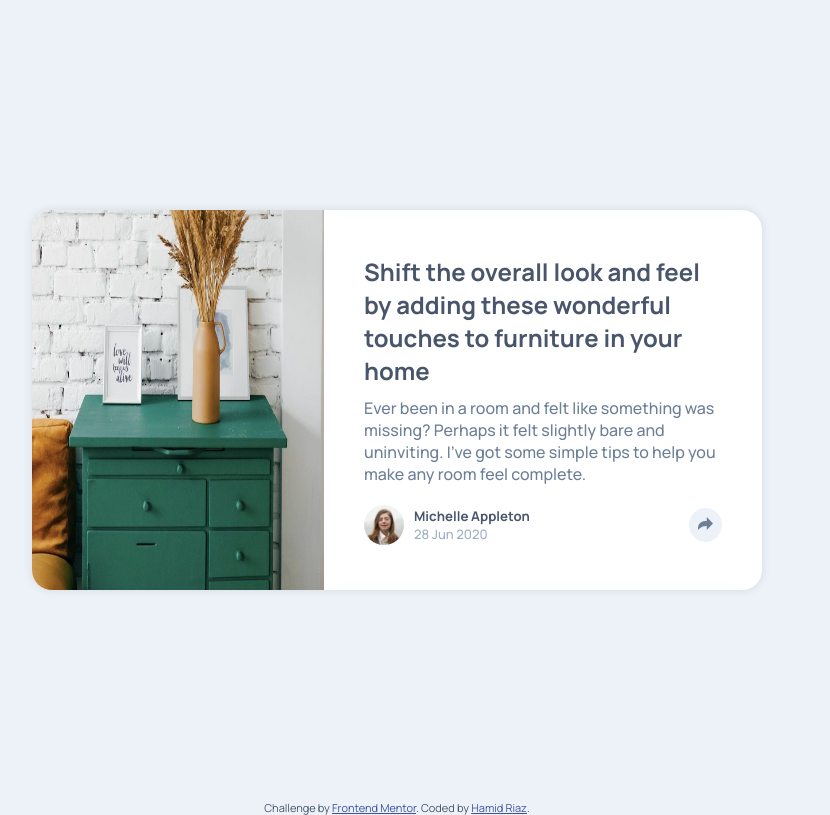
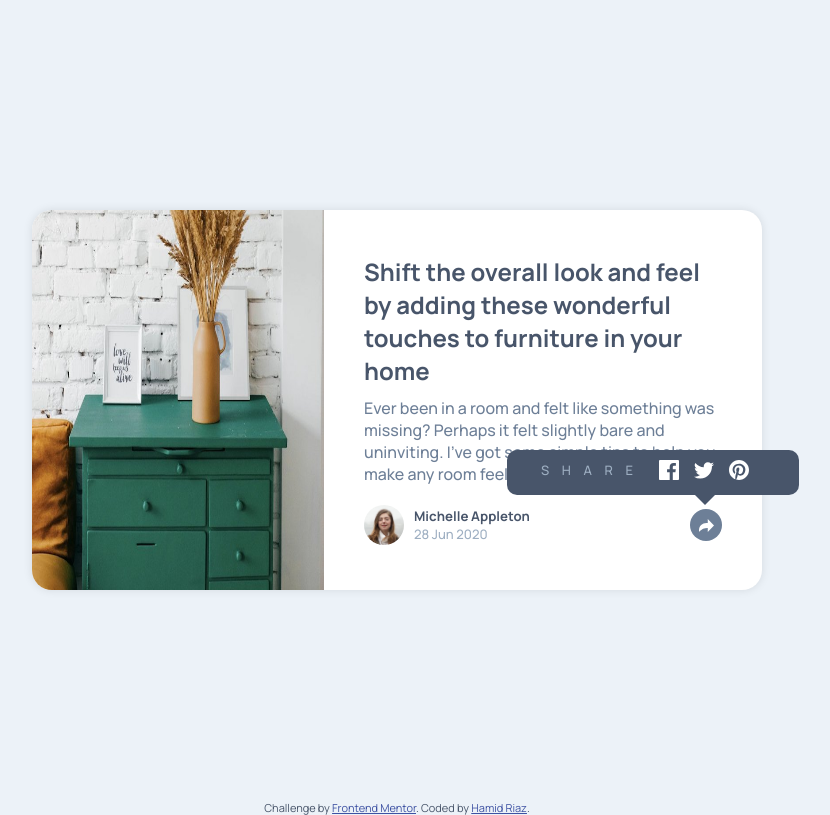
Before and after one commit to hamidriaz1998/article-preview-component-frontend-mentors, a plain HTML site: page index.html in a window 1280 px wide. Both pictures are taken after a click on the button "Share". Shown: the whole page, without its empty margins (243-1073 px from the left). Drawn offline with Linux system fonts and the light colour scheme.

Commit message:
Add overlay

```diff
--- a/index.html
+++ b/index.html
@@ -12,6 +12,7 @@
             sizes="32x32"
             href="./images/favicon-32x32.png"
         />
+        <script src="script.js" defer></script>
         <title>Frontend Mentor | Article preview component</title>
         <style>
             .attribution {
@@ -55,6 +56,18 @@
                         </button>
                     </div>
                 </div>
+                <div class="share-overlay">
+                    <p>S H A R E</p>
+                    <a href="#" aria-label="Share on Facebook"
+                        ><img src="images/icon-facebook.svg" alt="Facebook"
+                    /></a>
+                    <a href="#" aria-label="Share on Twitter"
+                        ><img src="images/icon-twitter.svg" alt="Twitter"
+                    /></a>
+                    <a href="#" aria-label="Share on Pinterest"
+                        ><img src="images/icon-pinterest.svg" alt="Pinterest"
+                    /></a>
+                </div>
             </div>
         </main>
         <div class="attribution">
--- /dev/null
+++ b/script.js
@@ -0,0 +1,5 @@
+let button = document.querySelector("button");
+button.addEventListener("click", (e) => {
+  let overlay = document.querySelector(".share-overlay");
+  overlay.classList.toggle("active");
+});
--- a/style.css
+++ b/style.css
@@ -33,6 +33,7 @@ main {
 }
 
 .card {
+    position: relative;
     background-color: white;
     border-radius: 20px;
     box-shadow: 0 0 10px rgba(0, 0, 0, 0.1);
@@ -92,12 +93,69 @@ main {
 }
 
 #share {
+    z-index: 1;
+    border: none;
     background-color: var(--light-grayish-blue);
     border-radius: 50%;
-    border-color: transparent;
-    padding: 7px;
+    width: 32px;
+    height: 32px;
+    display: flex;
+    justify-content: center;
+    align-items: center;
+    cursor: pointer;
+    transition: background-color 0.3s;
 }
 
+#share:hover,
+#share:focus {
+    background-color: var(--desaturated-dark-blue);
+}
+
+#share:hover img,
+#share:focus img {
+    filter: brightness(0) invert(1);
+}
+
+.share-overlay {
+    position: absolute;
+    left: 0;
+    right: 0;
+    bottom: 0;
+    background-color: var(--very-dark-grayish-blue);
+    padding: 16px 32px;
+    color: var(--grayish-blue);
+    border-bottom-left-radius: 20px;
+    border-bottom-right-radius: 20px;
+    opacity: 0;
+    visibility: hidden;
+    transition: opacity 0.3s ease, visibility 0.3s ease;
+    display: flex;
+    align-items: center;
+}
+
+.share-overlay p {
+    text-transform: uppercase;
+    letter-spacing: 5px;
+    margin-right: 21px;
+    margin-bottom: 5px;
+}
+
+.share-overlay a {
+    margin-right: 15px;
+}
+
+.active {
+    opacity: 1;
+    visibility: visible ;
+    padding: 20px;
+}
+
+@media (min-width: 320px) and (max-width: 375px) {
+    .share-overlay p {
+        letter-spacing: 3px;
+        margin-right: 10px;
+    }
+}
 @media (min-width: 768px) {
     .card {
         max-width: 730px;
@@ -120,14 +178,48 @@ main {
     .content > p {
         font-size: 1rem;
     }
+    .share-overlay {
+        position: absolute;
+        left: 65%;
+        bottom: 25%;
+        width: 40%;
+        border-radius: 10px;
+        border-bottom-left-radius: 10px;
+        border-bottom-right-radius: 10px;
+        justify-content: center;
+        position: absolute;
+        &::after {
+            content: "";
+            position: absolute;
+            bottom: -10px;
+            left: 68%;
+            transform: translateX(-50%);
+            border-left: 10px solid transparent;
+            border-right: 10px solid transparent;
+            border-top: 10px solid var(--very-dark-grayish-blue);
+        }
+    }
+    .active{
+        padding: 10px;
+    }
 }
 
-@media (min-width: 1440px){
-    .card{
+@media (min-width: 1440px) {
+    .card {
         max-width: 830px;
     }
-    .card > img{
+    .card > img {
         width: 300px;
     }
-    .content{padding: 32px 40px ;}
+    .content {
+        padding: 32px 40px;
+    }
+    .share-overlay {
+        width: 32%;
+        left: 75.5%;
+        bottom: 28%;
+        &::after {
+            left: 55%;
+        }
+    }
 }
```
